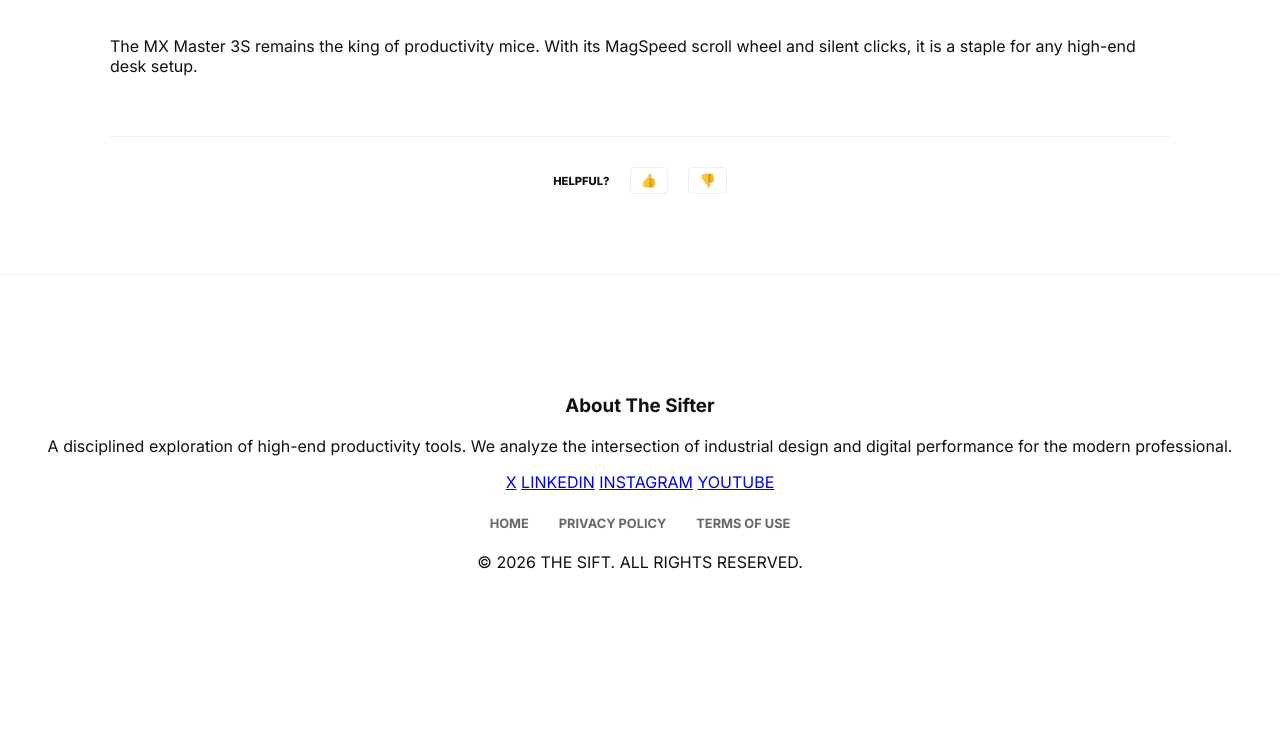
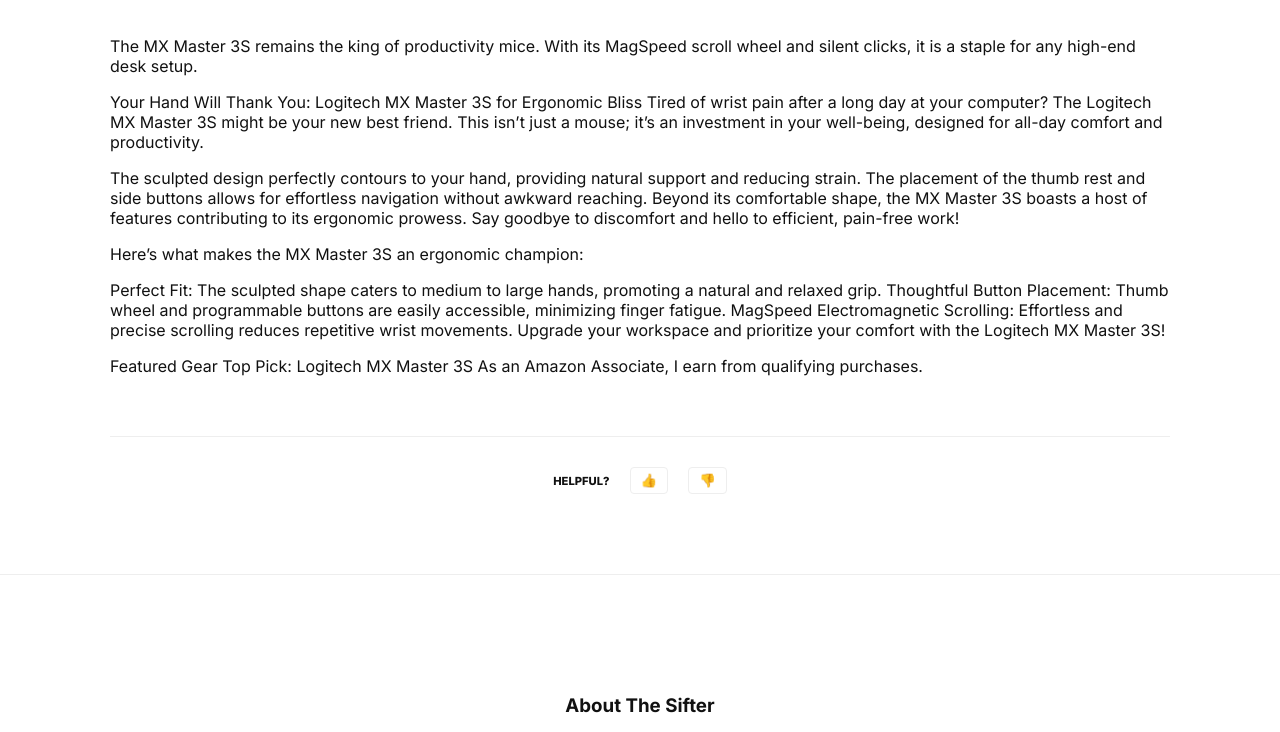
Before and after one commit to 174hz/thesift, a Jekyll site: the page built from _posts/2026-01-18-mx-master.md, in a window 1280 px wide and 900 px high, scrolled down 782 px, cut to the strip 168-900 px from the top of the window. Built offline with Jekyll 4.4.1, drawn with Linux system fonts in a browser that asks for light colours; before the commit the page ends 1638 px from its top, so only the background shows below that.

Commit message:
Update 2026-01-18-mx-master.md

```diff
--- a/_posts/2026-01-18-mx-master.md
+++ b/_posts/2026-01-18-mx-master.md
@@ -4,3 +4,19 @@
 youtube_id: L62i05w0Wm4
 ---
 The MX Master 3S remains the king of productivity mice. With its MagSpeed scroll wheel and silent clicks, it is a staple for any high-end desk setup.
+
+Your Hand Will Thank You: Logitech MX Master 3S for Ergonomic Bliss
+Tired of wrist pain after a long day at your computer? The Logitech MX Master 3S might be your new best friend. This isn’t just a mouse; it’s an investment in your well-being, designed for all-day comfort and productivity.
+
+The sculpted design perfectly contours to your hand, providing natural support and reducing strain. The placement of the thumb rest and side buttons allows for effortless navigation without awkward reaching. Beyond its comfortable shape, the MX Master 3S boasts a host of features contributing to its ergonomic prowess. Say goodbye to discomfort and hello to efficient, pain-free work!
+
+Here’s what makes the MX Master 3S an ergonomic champion:
+
+Perfect Fit: The sculpted shape caters to medium to large hands, promoting a natural and relaxed grip.
+Thoughtful Button Placement: Thumb wheel and programmable buttons are easily accessible, minimizing finger fatigue.
+MagSpeed Electromagnetic Scrolling: Effortless and precise scrolling reduces repetitive wrist movements.
+Upgrade your workspace and prioritize your comfort with the Logitech MX Master 3S!
+
+Featured Gear
+Top Pick: Logitech MX Master 3S
+As an Amazon Associate, I earn from qualifying purchases.
```
